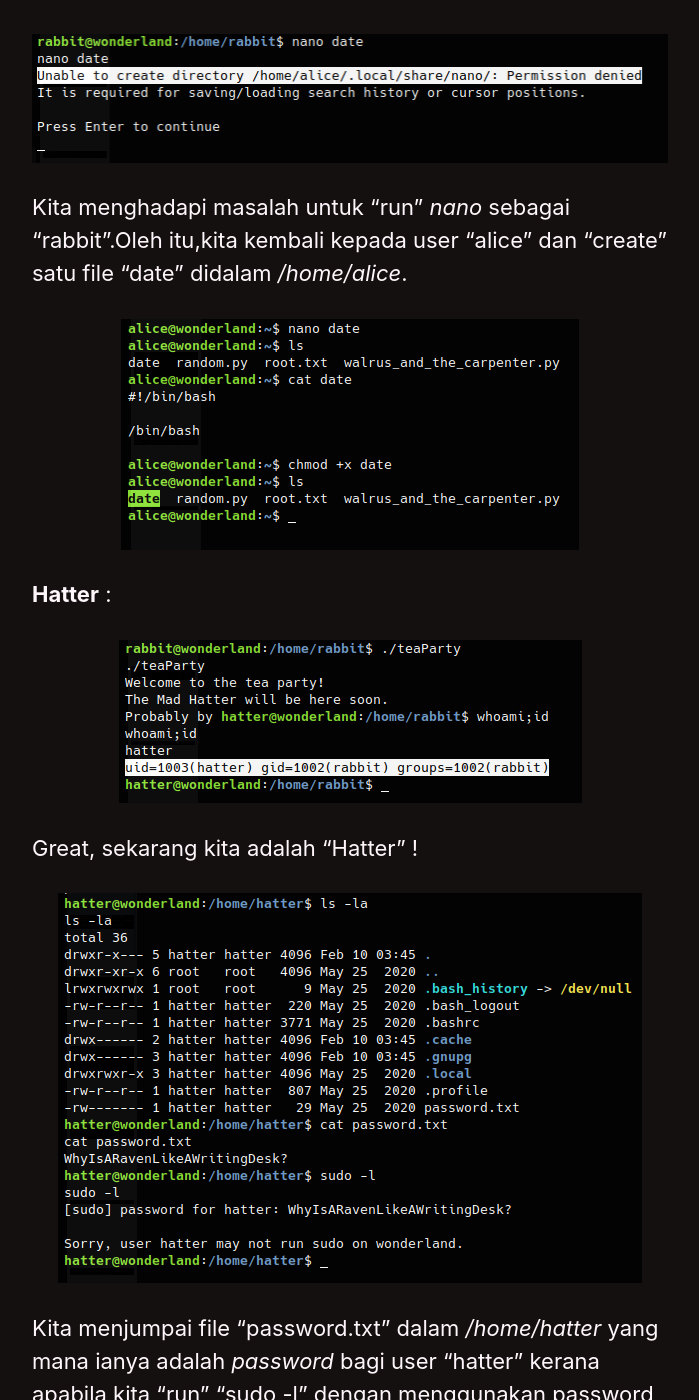
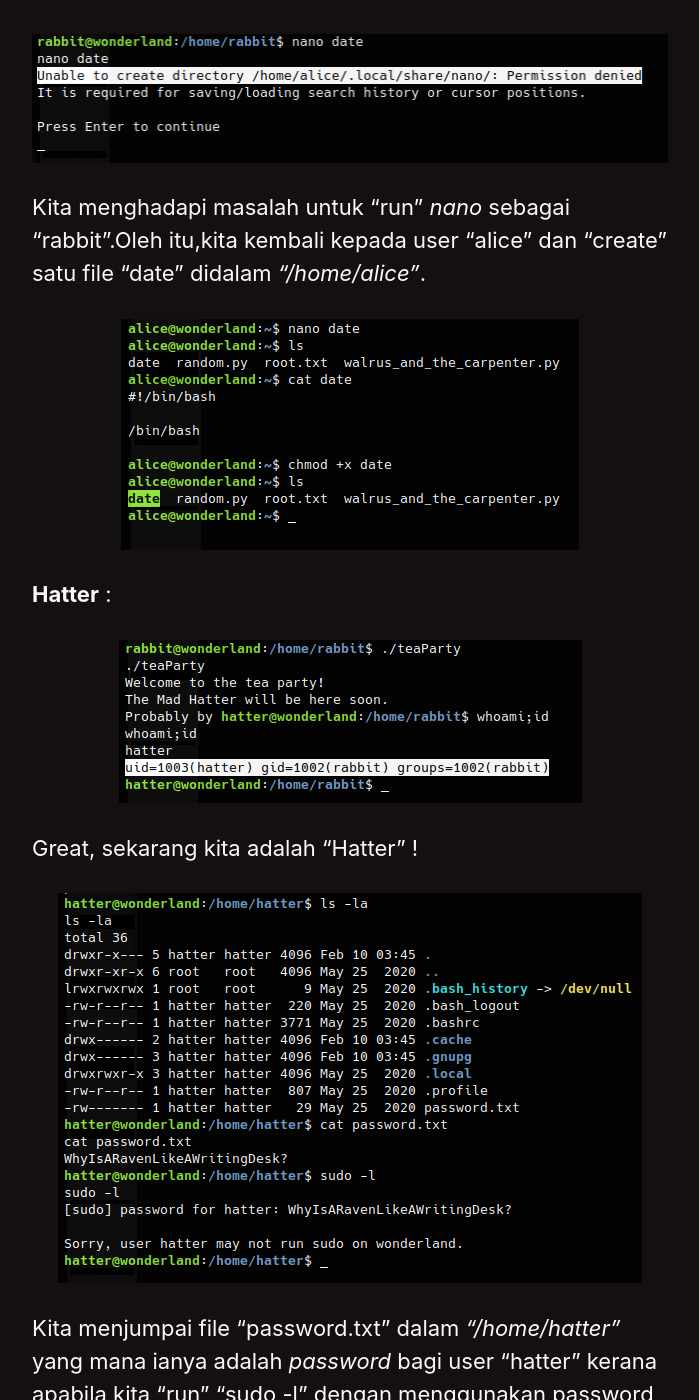
Before and after one commit to faridarif/faridarif.github.io, a Jekyll site: the page built from _posts/2021-02-10-CTF-wonderland.md, in a window 1280 px wide and 1400 px high, scrolled down 9275 px. Shown: the whole window, without its empty margins (290-989 px from the left). Built offline with Jekyll 4.4.1, drawn with Linux system fonts in a browser that asks for light colours; cached includes are drawn as plain includes.

```diff
--- a/_posts/2021-02-10-CTF-wonderland.md
+++ b/_posts/2021-02-10-CTF-wonderland.md
@@ -114,7 +114,7 @@ Ianya adalah **ELF 64-bit** yang menandakan bahawa ianya adalah "Linux Executabl
 
 ![enter image description here](https://raw.githubusercontent.com/faridarif/faridarif.github.io/master/images/alice-nano-failed.png){:.align-center}
 
-Kita menghadapi masalah untuk "run" *nano* sebagai "rabbit".Oleh itu,kita kembali kepada user "alice" dan "create" satu file "date" didalam */home/alice*.
+Kita menghadapi masalah untuk "run" *nano* sebagai "rabbit".Oleh itu,kita kembali kepada user "alice" dan "create" satu file "date" didalam *"/home/alice"*.
 
 ![enter image description here](https://raw.githubusercontent.com/faridarif/faridarif.github.io/master/images/alice-date.png){:.align-center}
 
@@ -126,7 +126,7 @@ Great, sekarang kita adalah "Hatter" !
 
 ![enter image description here](https://raw.githubusercontent.com/faridarif/faridarif.github.io/master/images/alice-ls-hatter.png){:.align-center}
 
-Kita menjumpai file "password.txt" dalam */home/hatter* yang mana ianya adalah *password* bagi user "hatter" kerana apabila kita "run" "sudo -l" dengan menggunakan password itu,ia menyatakan "Sorry, user hatter may not run sudo on wonderland." yang memberi maksud bahawa password yang kita masukkan itu adalah password yang betul.Jika password itu salah,maka ia sepatutnya akan menyatakan "Sorry, try again.".Oleh itu,kita boleh "login ssh" sebagai "hatter".
+Kita menjumpai file "password.txt" dalam *"/home/hatter"* yang mana ianya adalah *password* bagi user "hatter" kerana apabila kita "run" "sudo -l" dengan menggunakan password itu,ia menyatakan "Sorry, user hatter may not run sudo on wonderland." yang memberi maksud bahawa password yang kita masukkan itu adalah password yang betul.Jika password itu salah,maka ia sepatutnya akan menyatakan "Sorry, try again.".Oleh itu,kita boleh "login ssh" sebagai "hatter".
 
 ![enter image description here](https://raw.githubusercontent.com/faridarif/faridarif.github.io/master/images/alice-ssh-hatter.png){:.align-center}
 
```
